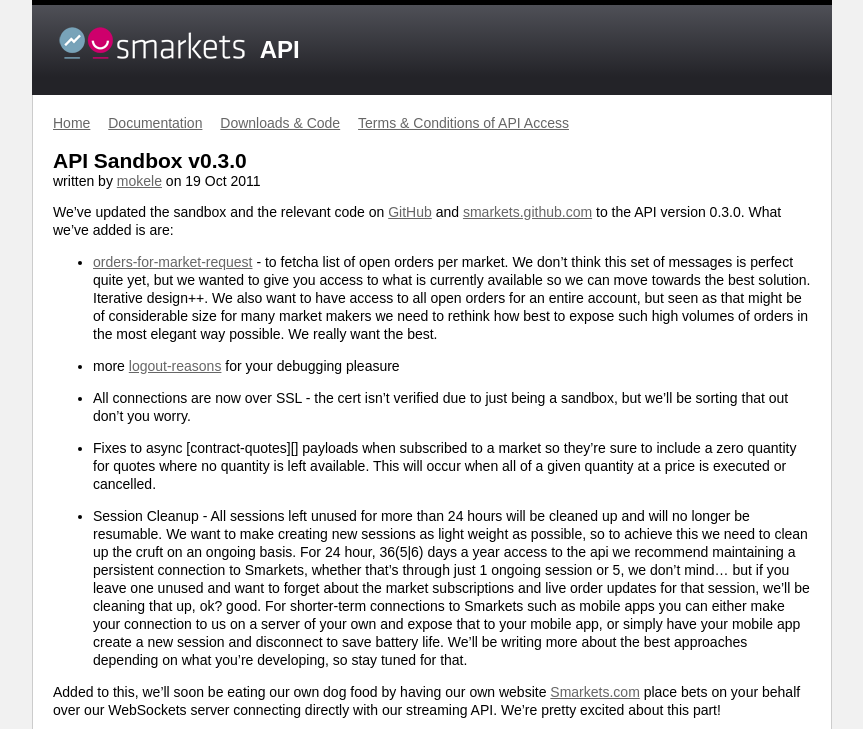
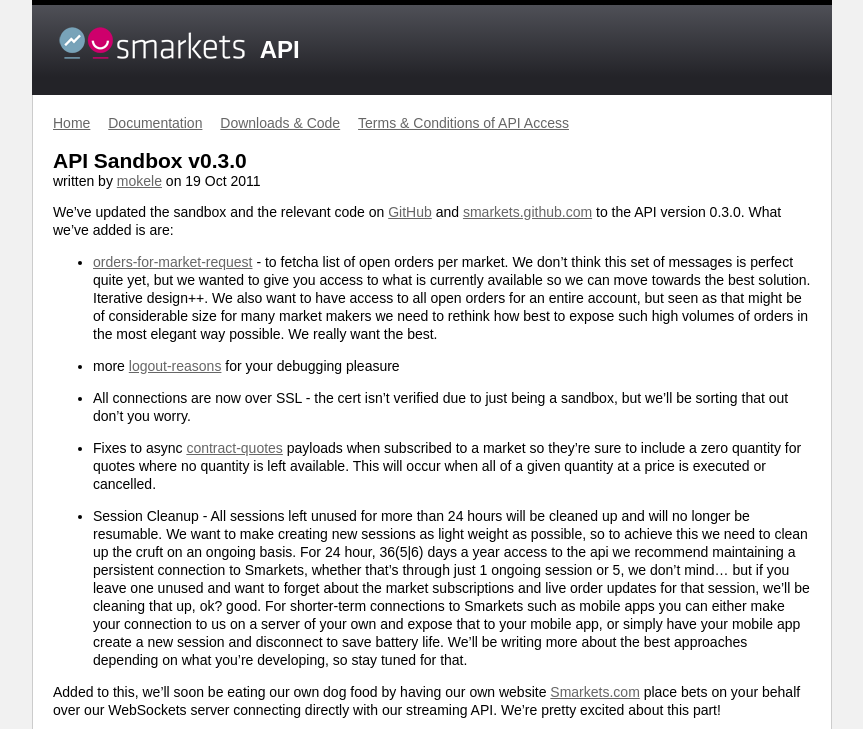
Before and after one commit to smarkets/smarkets.github.com, a Jekyll site: the page built from _posts/2011-10-19-api-sandbox-0.3.0.markdown, in a window 1280 px wide, cut to the strip 0-729 px from the top of the page. Shown: the whole strip, without its empty margins (208-1071 px from the left). Built offline with Jekyll 4.4.1, drawn with Linux system fonts in a browser that asks for light colours; part of the change alters nothing that is shown.

```diff
--- a/_posts/2011-10-19-api-sandbox-0.3.0.markdown
+++ b/_posts/2011-10-19-api-sandbox-0.3.0.markdown
@@ -40,4 +40,5 @@ See you on freenode IRC channel #smarkets
 [smarkets.github.com]: http://smarkets.github.com/
 [orders-for-market-request]: /smk_api_docs/#seto/orders-for-market-request
 [logout-reasons]: /smk_api_docs/#eto/logout
+[contract-quotes]: /smk_api_docs/#seto/contract-quotes
 [Smarkets.com]: https://smarkets.com/
```
